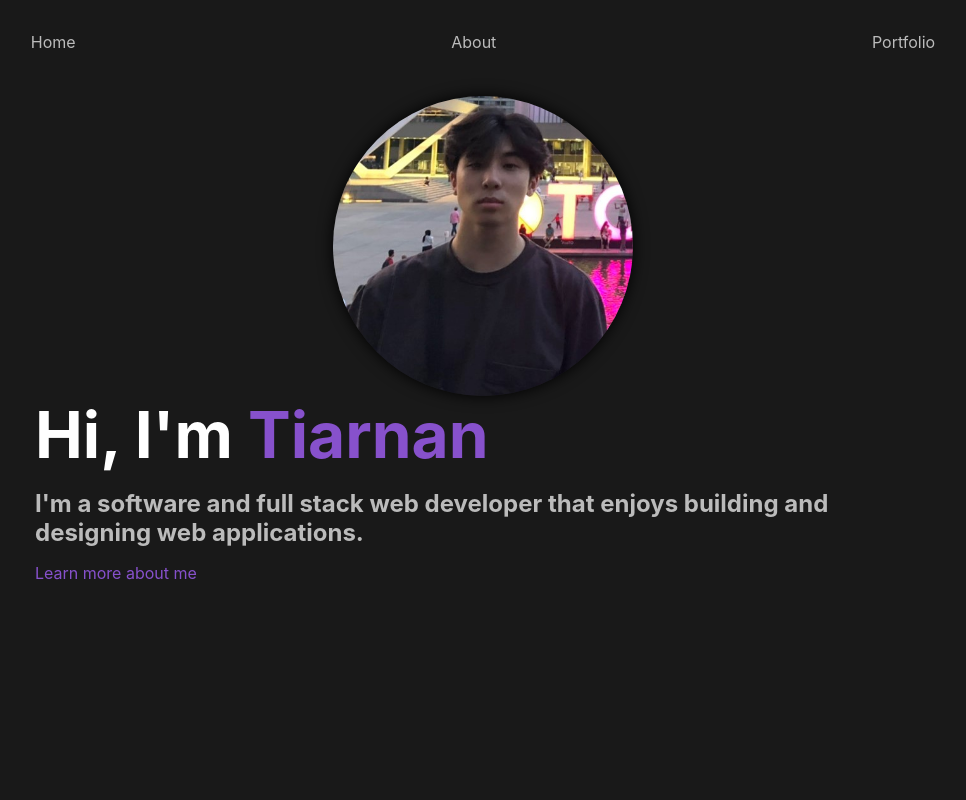
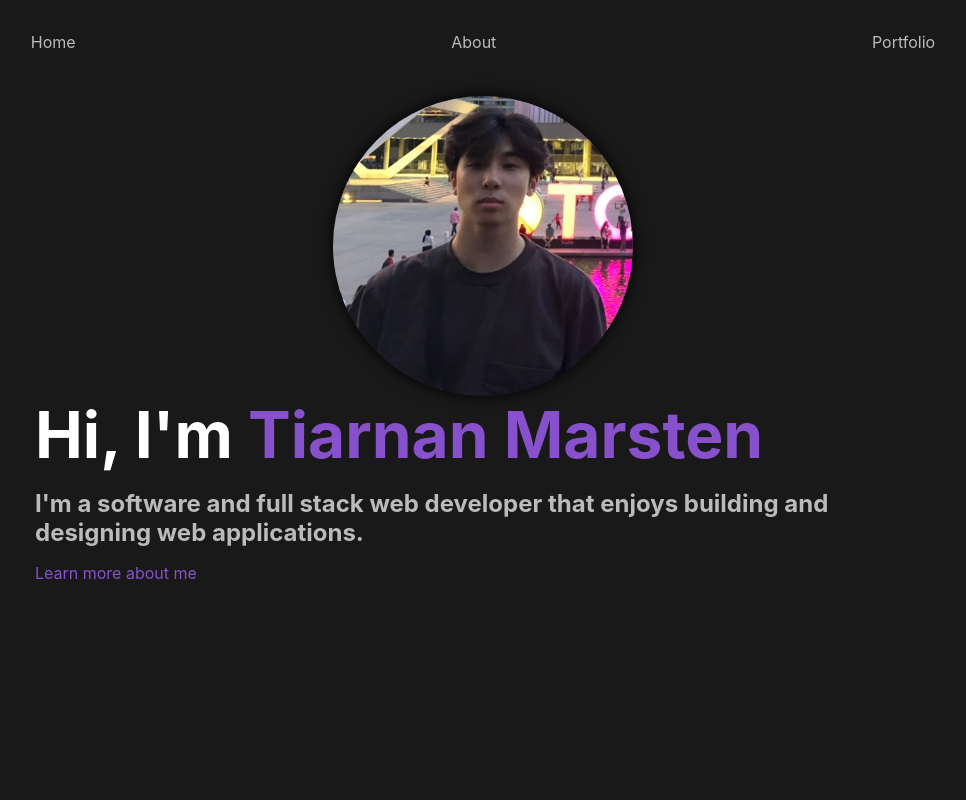
Before and after one commit to tkmarsten/tkmarsten.github.io, a React (Vite) app: page / in a window 1280 px wide. Shown: the top 800 px of the page, without its empty margins (157-1123 px from the left). Built offline with nearby package versions, Linux system fonts and the light colour scheme.

Commit message:
Test change for Vercel deployment

```diff
--- a/src/components/Banner.jsx
+++ b/src/components/Banner.jsx
@@ -3,7 +3,7 @@ const Banner = () => {
     <section className="banner">
       <img src="img/profile.jpg" alt="profile pic" className="profile-pic" />
       <div>
-        <h1>Hi, I'm <span>Tiarnan</span></h1>
+        <h1>Hi, I'm <span>Tiarnan Marsten</span></h1>
         <h2>I'm a software and full stack web developer that enjoys building and designing web applications.</h2>
         <a href="#about"><span>Learn more about me</span></a>
       </div>
```
